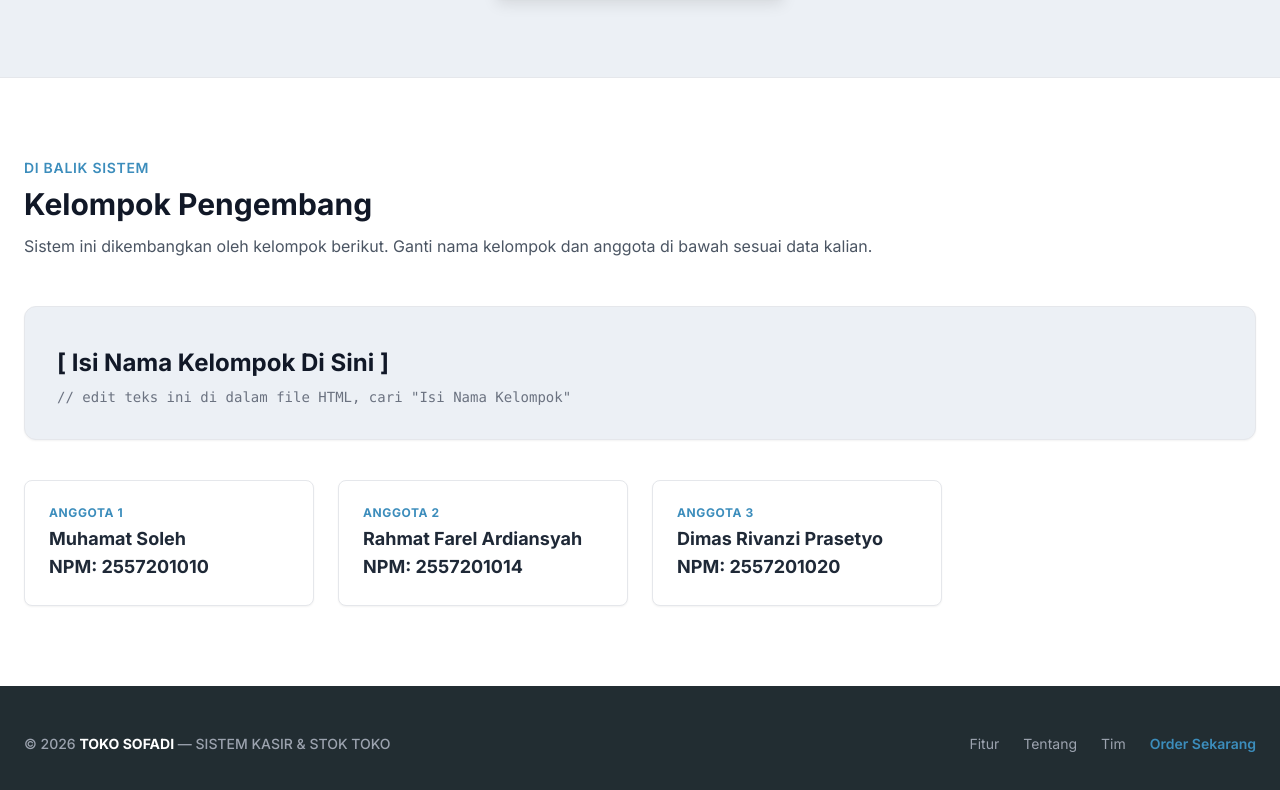
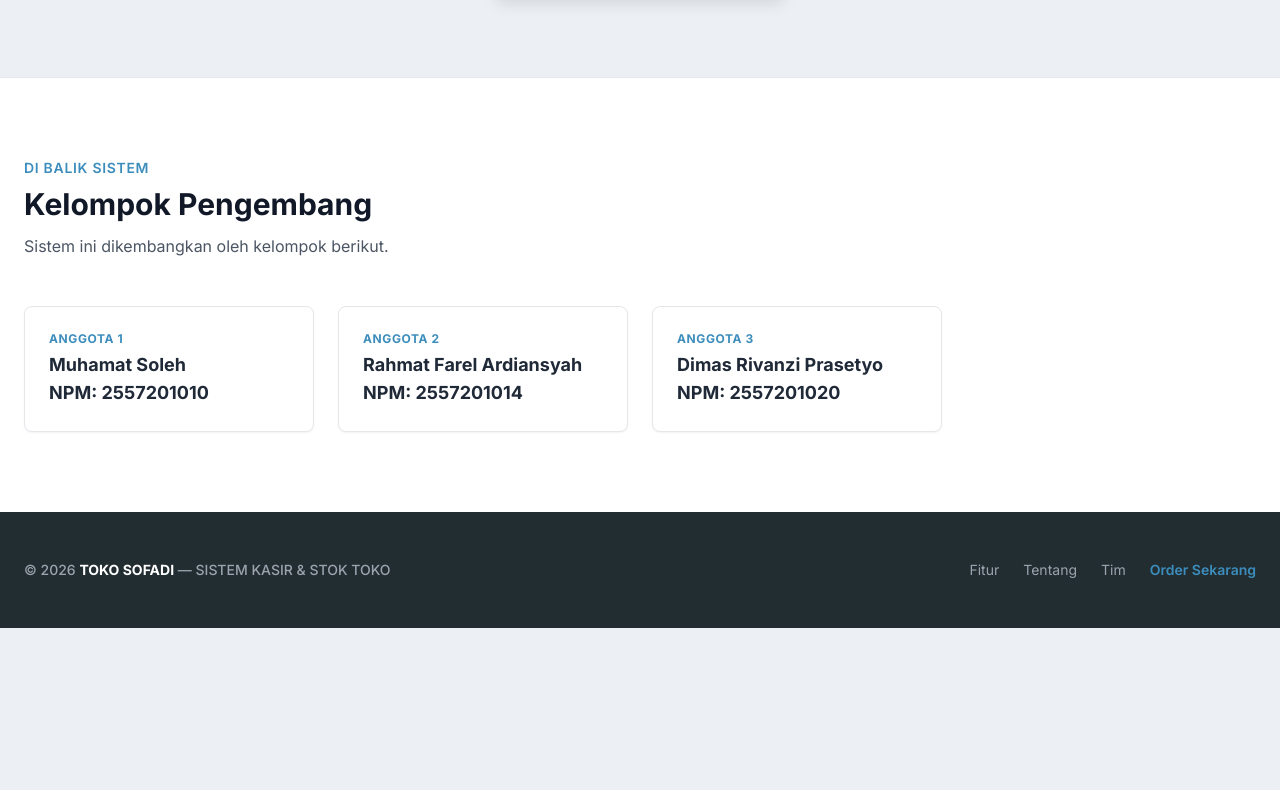
Before and after one commit to MuhamatSoleh/toko-sofadi, a plain HTML site: page index.html in a window 1280 px wide. Shown: the part 2212-3002 px from the top of the page. After the commit the page ends 2840 px from the top, so only its background shows below. Drawn offline with nearby package versions, Linux system fonts and the light colour scheme.

Commit message:
Update group description in index.html
Removed placeholder text for group name and instructions.

```diff
--- a/index.html
+++ b/index.html
@@ -234,14 +234,10 @@
             <div class="mb-12">
                 <span class="text-admin-blue font-semibold tracking-wider text-sm uppercase block mb-2">Di Balik Sistem</span>
                 <h2 class="text-3xl font-bold text-gray-900">Kelompok Pengembang</h2>
-                <p class="text-gray-600 mt-3">Sistem ini dikembangkan oleh kelompok berikut. Ganti nama kelompok dan anggota di bawah sesuai data kalian.</p>
+                <p class="text-gray-600 mt-3">Sistem ini dikembangkan oleh kelompok berikut.</p>
             </div>
 
-            <div class="bg-admin-bg rounded-xl p-8 border border-gray-200 shadow-sm mb-10">
-                <span class="text-xs font-bold text-admin-red tracking-widest uppercase block mb-2"></span>
-                <h3 class="text-2xl font-bold text-gray-900">[ Isi Nama Kelompok Di Sini ]</h3>
-                <p class="text-sm text-gray-500 mt-2 font-mono">// edit teks ini di dalam file HTML, cari "Isi Nama Kelompok"</p>
-            </div>
+
 
             <div class="grid grid-cols-1 sm:grid-cols-2 lg:grid-cols-4 gap-6">
                 <!-- Member -->
```
